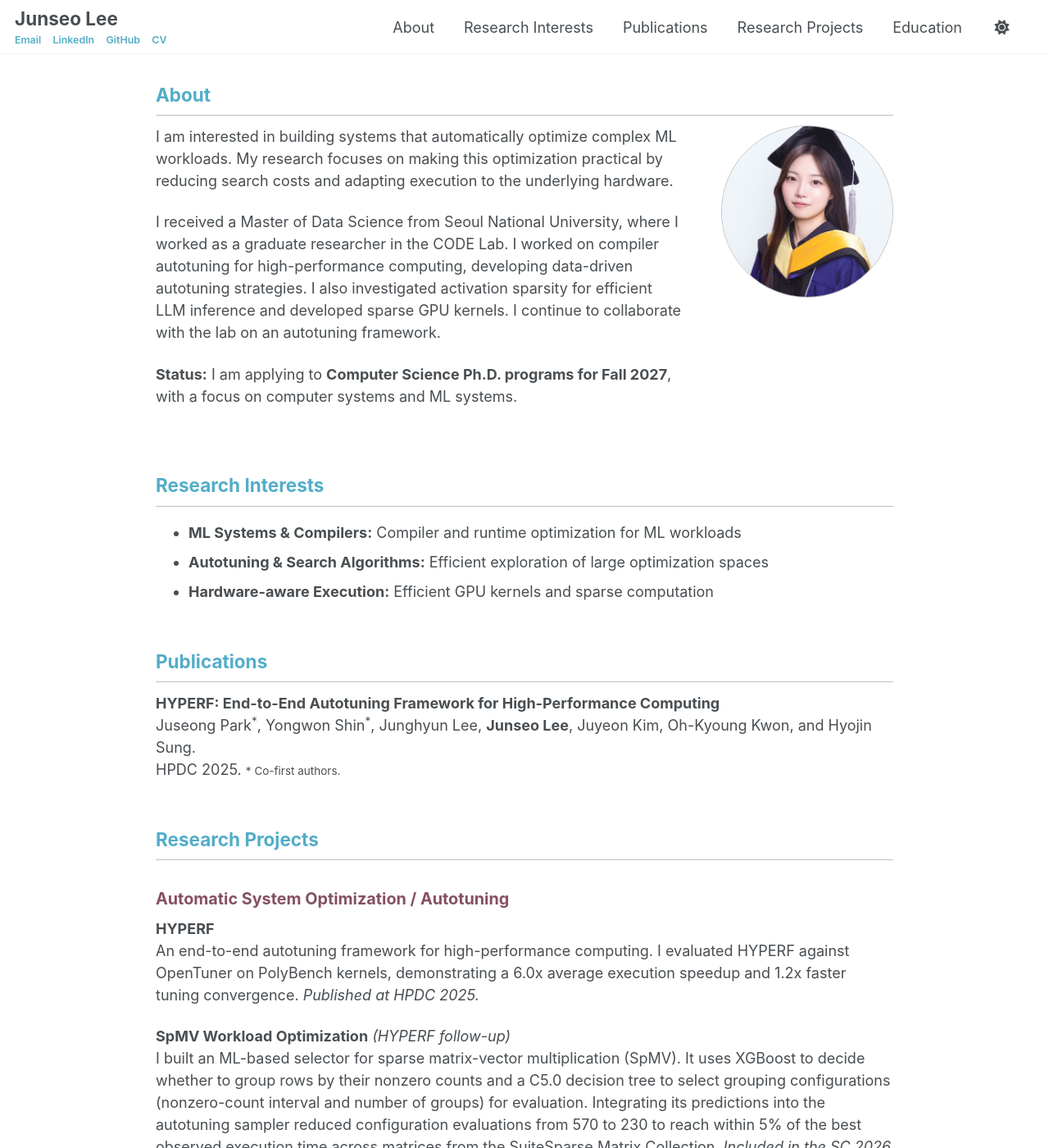
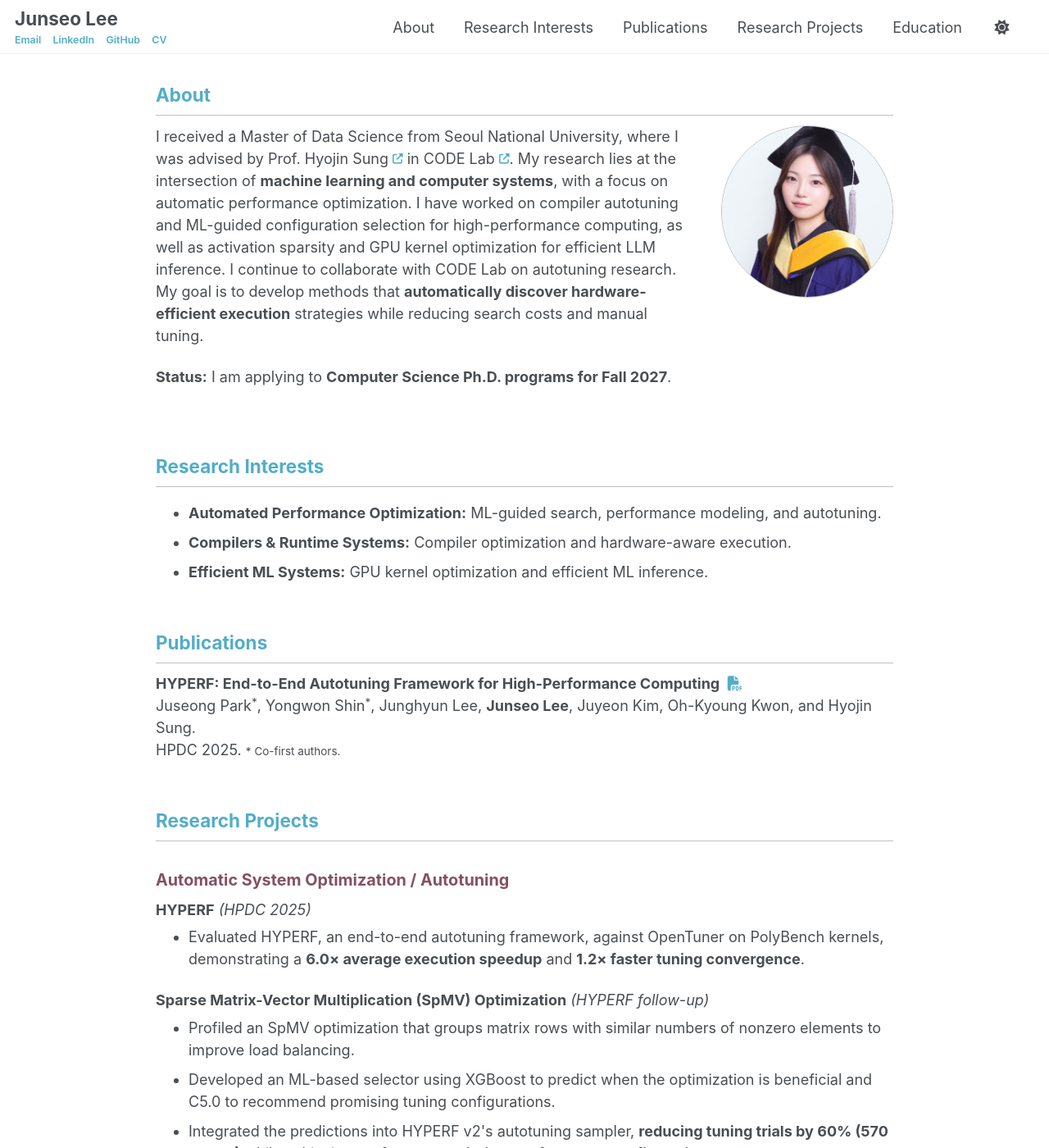
Before and after one commit to jseool/jseool.github.io, a Jekyll site: the page built from _pages/about.md, in a window 1280 px wide and 1400 px high. Shown: the whole window at 82% size. Built offline with Jekyll 4.4.1, drawn with Linux system fonts in a browser that asks for light colours; a style sheet for code colours, icons or effects is not loaded; some of the changed text lies outside the part shown.

Commit message:
Refresh academic profile and research project summaries

```diff
--- a/_pages/about.md
+++ b/_pages/about.md
@@ -12,9 +12,8 @@ redirect_from:
   <h2>About</h2>
   <div class="about-layout">
     <div class="about-copy">
-      <p>I am interested in building systems that automatically optimize complex ML workloads. My research focuses on making this optimization practical by reducing search costs and adapting execution to the underlying hardware.</p>
-      <p>I received a Master of Data Science from Seoul National University, where I worked as a graduate researcher in the <a class="lab-link" href="https://codelab.snu.ac.kr/">CODE Lab</a>. I worked on compiler autotuning for high-performance computing, developing data-driven autotuning strategies. I also investigated activation sparsity for efficient LLM inference and developed sparse GPU kernels. I continue to collaborate with the lab on an autotuning framework.</p>
-      <p><strong>Status:</strong> I am applying to <strong>Computer Science Ph.D. programs for Fall 2027</strong>, with a focus on computer systems and ML systems.</p>
+      <p>I received a Master of Data Science from Seoul National University, where I was advised by <a class="lab-link" href="https://hsung.snu.ac.kr/bio" title="Visit Prof. Hyojin Sung's website">Prof. Hyojin Sung&nbsp;<i class="fas fa-external-link-alt external-link-icon" aria-hidden="true"></i></a> in <a class="lab-link" href="https://codelab.snu.ac.kr/" title="Visit CODE Lab's website">CODE Lab&nbsp;<i class="fas fa-external-link-alt external-link-icon" aria-hidden="true"></i></a>. My research lies at the intersection of <strong>machine learning and computer systems</strong>, with a focus on automatic performance optimization. I have worked on compiler autotuning and ML-guided configuration selection for high-performance computing, as well as activation sparsity and GPU kernel optimization for efficient LLM inference. I continue to collaborate with CODE Lab on autotuning research. My goal is to develop methods that <strong>automatically discover hardware-efficient execution</strong> strategies while reducing search costs and manual tuning.</p>
+      <p><strong>Status:</strong> I am applying to <strong>Computer Science Ph.D. programs for Fall 2027</strong>.</p>
     </div>
     <figure class="about-photo">
       <img src="/images/junseo-lee.jpg" alt="Portrait of Junseo Lee">
@@ -25,15 +24,15 @@ redirect_from:
 <section id="research-interests" class="home-section">
   <h2>Research Interests</h2>
   <ul class="research-interest-list">
-    <li><strong>ML Systems &amp; Compilers:</strong> Compiler and runtime optimization for ML workloads</li>
-    <li><strong>Autotuning &amp; Search Algorithms:</strong> Efficient exploration of large optimization spaces</li>
-    <li><strong>Hardware-aware Execution:</strong> Efficient GPU kernels and sparse computation</li>
+    <li><strong>Automated Performance Optimization:</strong> ML-guided search, performance modeling, and autotuning.</li>
+    <li><strong>Compilers &amp; Runtime Systems:</strong> Compiler optimization and hardware-aware execution.</li>
+    <li><strong>Efficient ML Systems:</strong> GPU kernel optimization and efficient ML inference.</li>
   </ul>
 </section>
 
 <section id="publications" class="home-section">
   <h2>Publications</h2>
-  <p><strong><a class="publication-title" href="https://doi.org/10.1145/3731545.3731588">HYPERF: End-to-End Autotuning Framework for High-Performance Computing</a></strong><br>
+  <p><strong><a class="publication-title" href="https://doi.org/10.1145/3731545.3731588">HYPERF: End-to-End Autotuning Framework for High-Performance Computing</a></strong> <a class="publication-paper-link" href="https://doi.org/10.1145/3731545.3731588" aria-label="View HYPERF paper on ACM" title="View paper (ACM)"><i class="fas fa-file-pdf" aria-hidden="true"></i></a><br>
   Juseong Park<sup>*</sup>, Yongwon Shin<sup>*</sup>, Junghyun Lee, <strong>Junseo Lee</strong>, Juyeon Kim, Oh-Kyoung Kwon, and Hyojin Sung.<br>
   HPDC 2025. <small>* Co-first authors.</small></p>
 </section>
@@ -43,19 +42,32 @@ redirect_from:
 
   <h3>Automatic System Optimization / Autotuning</h3>
 
-  <p><strong>HYPERF</strong><br>
-  An end-to-end autotuning framework for high-performance computing. I evaluated HYPERF against OpenTuner on PolyBench kernels, demonstrating a 6.0x average execution speedup and 1.2x faster tuning convergence. <em>Published at HPDC 2025.</em></p>
+  <p class="project-title"><strong>HYPERF</strong> <em>(HPDC 2025)</em></p>
+  <ul class="project-details">
+    <li>Evaluated HYPERF, an end-to-end autotuning framework, against OpenTuner on PolyBench kernels, demonstrating a <strong>6.0&times; average execution speedup</strong> and <strong>1.2&times; faster tuning convergence</strong>.</li>
+  </ul>
 
-  <p><strong>SpMV Workload Optimization</strong> <em>(HYPERF follow-up)</em><br>
-  I built an ML-based selector for sparse matrix-vector multiplication (SpMV). It uses XGBoost to decide whether to group rows by their nonzero counts and a C5.0 decision tree to select grouping configurations (nonzero-count interval and number of groups) for evaluation. Integrating its predictions into the autotuning sampler reduced configuration evaluations from 570 to 230 to reach within 5% of the best observed execution time across matrices from the SuiteSparse Matrix Collection. <em>Included in the SC 2026 submission.</em></p>
+  <p class="project-title"><strong>Sparse Matrix-Vector Multiplication (SpMV) Optimization</strong> <em>(HYPERF follow-up)</em></p>
+  <ul class="project-details">
+    <li>Profiled an SpMV optimization that groups matrix rows with similar numbers of nonzero elements to improve load balancing.</li>
+    <li>Developed an ML-based selector using XGBoost to predict when the optimization is beneficial and C5.0 to recommend promising tuning configurations.</li>
+    <li>Integrated the predictions into HYPERF v2's autotuning sampler, <strong>reducing tuning trials by 60% (570 &rarr; 230)</strong> while achieving <strong>performance within 5% of the best configuration</strong>.</li>
+  </ul>
 
-  <p><strong>Autotuning Sampler and TVM Cost Model</strong><br>
-  In ongoing follow-up work on HYPERF, I am adapting Rising-Successive Rejects to allocate more evaluation budget to promising combinations of algorithm parameters and polyhedral structures in the autotuning sampler. I am also applying bootstrap aggregation to TVM's execution-time prediction model to improve its reliability with limited training data. <em>In preparation for OSDI.</em></p>
+  <p class="project-title"><strong>Autotuning Search and Cost Model Analysis</strong> <em>(Ongoing)</em></p>
+  <ul class="project-details">
+    <li>Investigated missed high-performing schedules in learned autotuning by analyzing cost-model predictions and candidate selection.</li>
+  </ul>
 
   <h3>Efficient LLM Systems / Sparse Computing</h3>
 
-  <p><strong>Towards Batched Activation Sparsity in LLM Decoding</strong> <em>(Master's thesis)</em><br>
-  I developed an oracle analysis and Triton block-sparse GPU kernels to study sharing activation sparsity across sequences in batched LLM decoding. The oracle showed approximately 64% average block sparsity at batch size 16 when each decoding step was evaluated independently. With limited model-quality degradation, an online heuristic achieved only 11.5% average sparsity. Mask-selection overhead made end-to-end decoding slower than dense execution, with throughput at only 0.59&times; the dense baseline.</p>
+  <p class="project-title"><strong>Towards Batched Activation Sparsity in LLM Decoding</strong> <em>(Master's Thesis)</em></p>
+  <ul class="project-details">
+    <li>Investigated whether blocked activation sparsity could be shared across sequences to accelerate batched LLM decoding without compromising model quality.</li>
+    <li>Developed an oracle analysis and <strong>Triton block-sparse GEMM kernels</strong> to evaluate sparsity potential and GPU performance under batching.</li>
+    <li>Found <strong>64% average oracle sparsity</strong> at batch size 16 through independent per-step analysis, corresponding to an estimated <strong>1.6&times; kernel-only speedup</strong> over dense cuBLAS.</li>
+    <li>Identified a substantial gap between oracle sparsity potential and practical online execution: an online heuristic achieved only 11.5% sparsity with limited quality degradation, and end-to-end decoding throughput reached only 0.59&times; the dense baseline.</li>
+  </ul>
 </section>
 
 <section id="education" class="home-section">
@@ -63,7 +75,7 @@ redirect_from:
 
   <div class="education-entry">
     <h3>Seoul National University</h3>
-    <p>Master of Data Science, 2024-2026. Advisor: Hyojin Sung.</p>
+    <p>Master of Data Science, 2024-2026.<br>Advisor: Hyojin Sung.</p>
   </div>
 
   <div class="education-entry">
--- a/_sass/layout/_page.scss
+++ b/_sass/layout/_page.scss
@@ -109,6 +109,34 @@
   .about-copy .lab-link:visited {
     color: inherit;
     text-decoration: none;
+  }
+
+  .publication-paper-link,
+  .publication-paper-link:hover,
+  .publication-paper-link:visited {
+    display: inline-block;
+    margin-left: 0.25em;
+    color: var(--global-link-color);
+    text-decoration: none;
+  }
+
+  .external-link-icon {
+    color: var(--global-link-color);
+    font-size: 0.7em;
+    vertical-align: 0.1em;
+  }
+
+  .project-title {
+    margin-bottom: 0.35em;
+  }
+
+  .project-details {
+    margin-top: 0;
+    margin-bottom: 1.3em;
+
+    li + li {
+      margin-top: 0.35em;
+    }
   }
 
   .education-entry {
```
